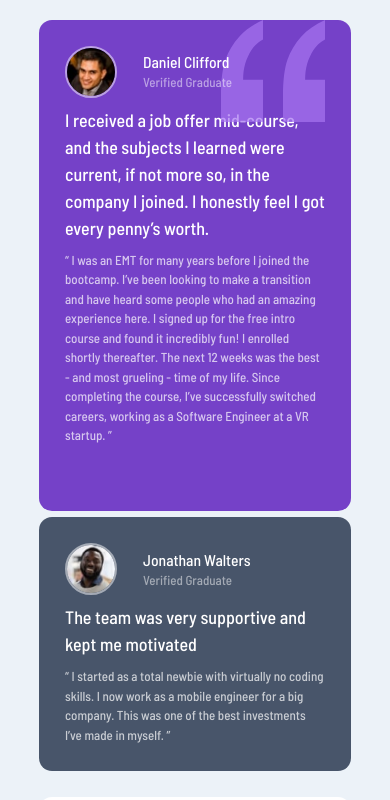
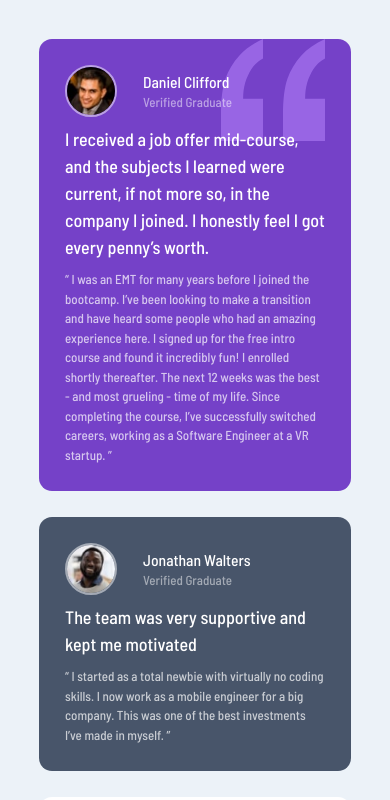
Before and after one commit to Gugleglugg/frontend-mentor-testimonials-grid-section, a plain HTML site: page index.html in a window 390 px wide. Shown: the top 800 px of the page. Drawn offline with Linux system fonts and the light colour scheme.

Commit message:
fixes some margin and z-index issues on mobile devices

```diff
--- a/index.html
+++ b/index.html
@@ -18,7 +18,7 @@
   <div class="grid-container">
 
     <article class="testimonial accent-color-bg position-rel">
-      <img src="images/bg-pattern-quotation.svg" class="bg-quote">
+      <img src="images/bg-pattern-quotation.svg" alt="A decorative double quotation mark" class="bg-quote">
       <div class="flex-wrapper">
         <img src="images/image-daniel.jpg" alt="Headshot of Daniel Clifford" class="avatar">
         <div class="name-and-job-title">
@@ -26,6 +26,7 @@
           <p class="job-title">Verified Graduate</p>
         </div>
       </div>
+      <div class="card-text">
         <p class="big-font">
           I received a job offer mid-course, and the subjects I learned were current, if not more so,
           in the company I joined. I honestly feel I got every penny’s worth.
@@ -37,6 +38,7 @@
           The next 12 weeks was the best - and most grueling - time of my life. Since completing
           the course, I’ve successfully switched careers, working as a Software Engineer at a VR startup. ”
         </p>
+      </div>
     </article>
     <article class="testimonial darkgray-bg">
       <div class="flex-wrapper">
--- a/style.css
+++ b/style.css
@@ -93,11 +93,14 @@ body {
     display: grid;
     gap: 2em;
     align-items: center;
+    margin: 3em 0;
 }
 
 .position-rel {
     position: relative;
 }
+
+
 
 /* typography */
 
@@ -113,6 +116,7 @@ body {
 .big-font {
     font-size: large;
     margin: 0.5em 0;
+    z-index: 10;
 }
 
 .quotation {
@@ -129,14 +133,12 @@ styling the card itself and the different color variants
     padding: 2em;
     margin: 0 3em;
     height: 100%;
+    position: relative;
 }
 
-.testimonial:first-of-type {
-    margin-top: 3em;
-}
-
-.testimonial:last-of-type {
-    margin-bottom: 3em;
+.card-text {
+  position: relative;
+  z-index: 10;
 }
 
 .avatar {
@@ -152,7 +154,7 @@ styling the card itself and the different color variants
     right: 2em;
     top: 0em;
     opacity: 70%;
-    z-index: 1;
+    z-index: 0.5;
 }
 
 .accent-color-bg {
```
Lines whose indentation alone changed are shown as unchanged.
